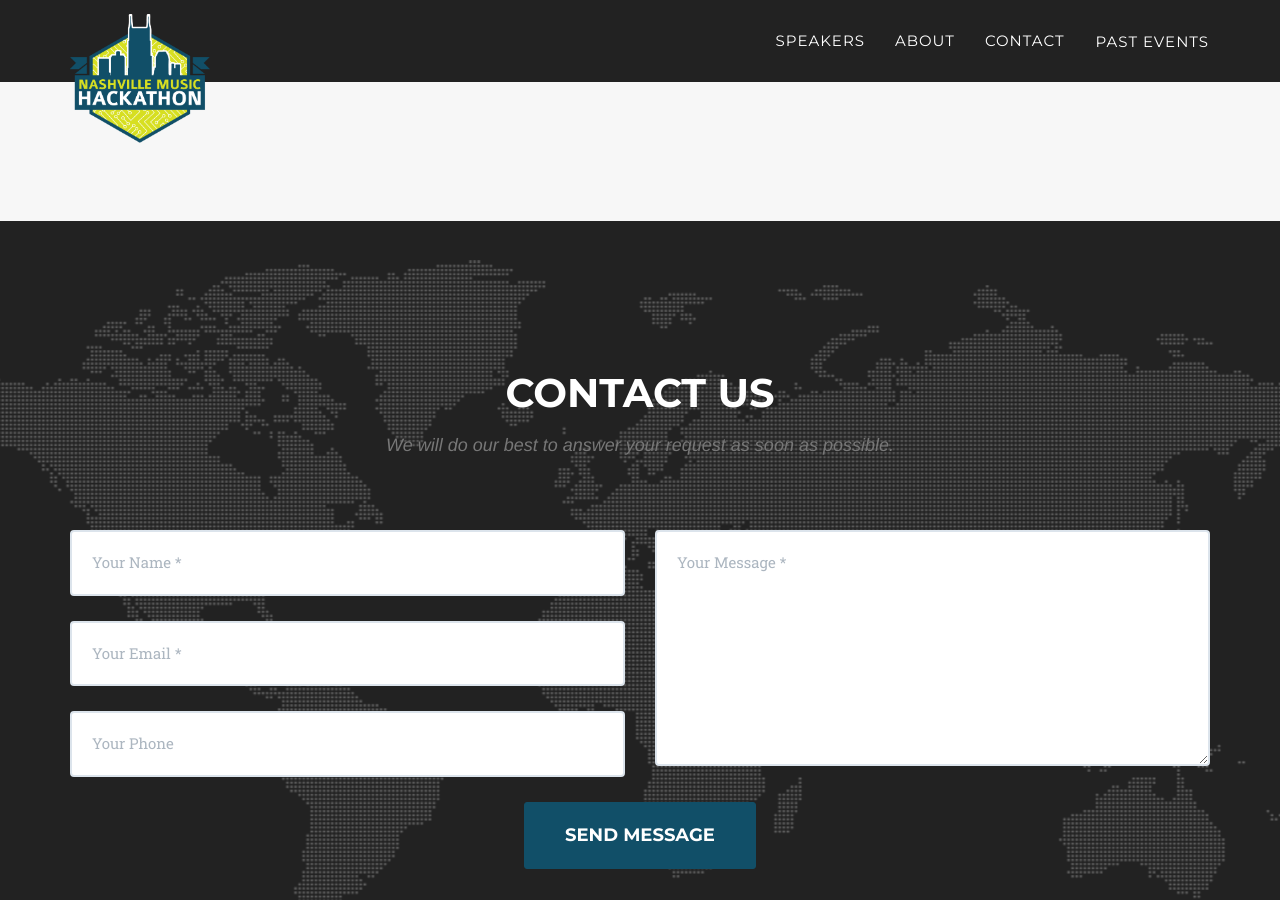
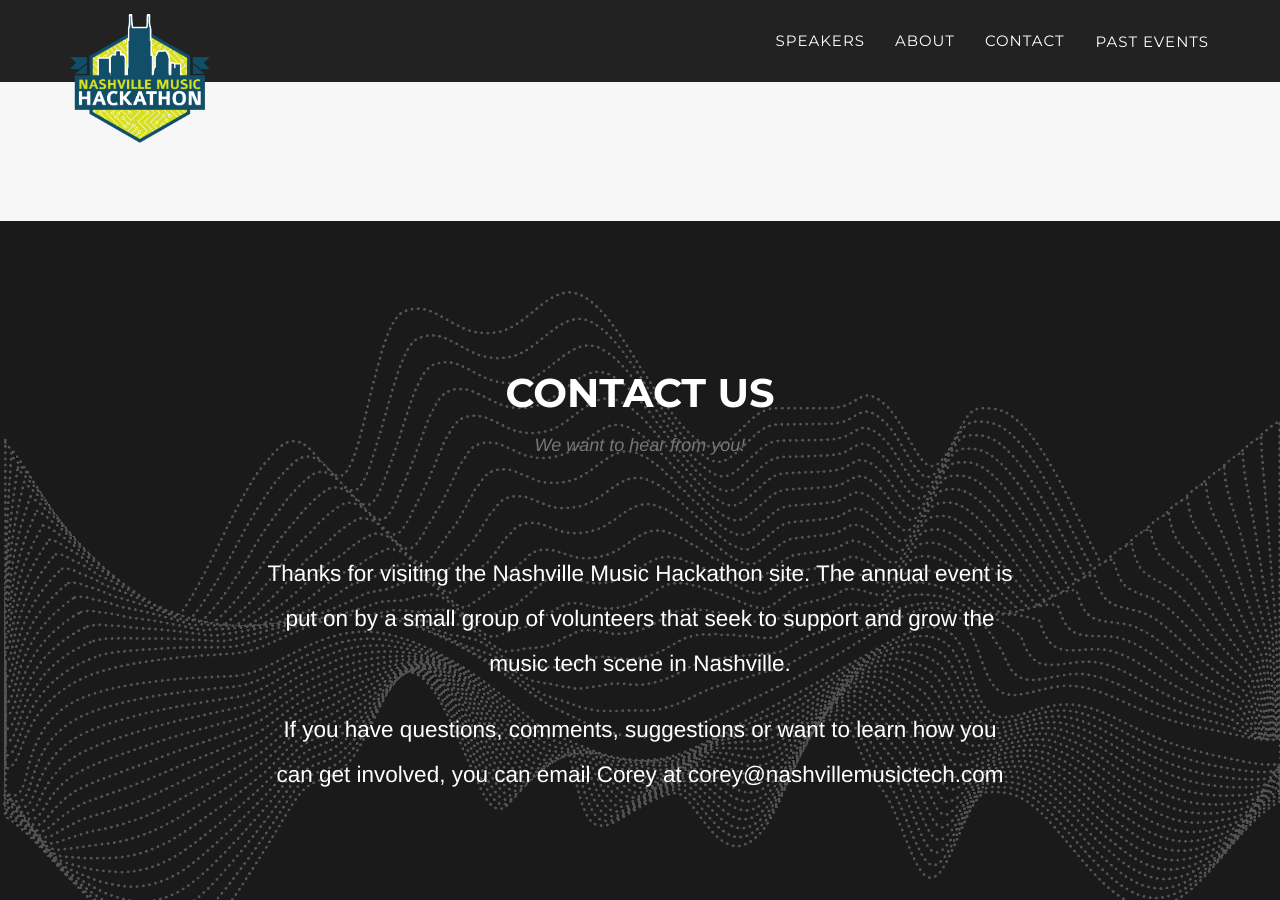
Before and after one commit to CoreyAR/nashville-music-hackathon, a Jekyll site: the page built from index.html, in a window 1280 px wide and 900 px high, scrolled down 3715 px. Built offline with Jekyll 4.4.1, drawn with Linux system fonts in a browser that asks for light colours; some web fonts are replaced.

Commit message:
Update contact section

```diff
--- a/_2018_pages/faqs.html
+++ b/_2018_pages/faqs.html
@@ -33,7 +33,7 @@
             <b>HOW CAN I HELP?</b>
             <br>We run lean and appreciate support in putting on the hackathon. If you'd like to present, make a cash / in-kind
             donation, or swap ideas,
-            <a href="mailto:hello.world@gmail.com">drop us a line.</a>
+            <a href="mailto:corey@nashvillemusictech.com">drop us a line.</a>
             <br>
             <br>
         </li>
--- a/_includes/common/contact.html
+++ b/_includes/common/contact.html
@@ -3,40 +3,13 @@
             <div class="row">
                 <div class="col-lg-12 text-center">
                     <h2 class="section-heading">Contact Us</h2>
-                    <h3 class="section-subheading text-muted">We will do our best to answer your request as soon as possible.</h3>
+                    <h3 class="section-subheading text-muted">We want to hear from you!</h3>
                 </div>
             </div>
             <div class="row">
-                <div class="col-lg-12">
-                    <form name="sentMessage" id="contactForm" action="https://formspree.io/hello.world@gmail.com" method="POST" novalidate>
-                        <div class="row">
-                            <div class="col-md-6">
-                                <div class="control-group form-group">
-                                    <input type="text" class="form-control" name="name" placeholder="Your Name *" id="name" required data-validation-required-message="Please enter your name."WW>
-                                    <p class="help-block text-danger"></p>
-                                </div>
-                                <div class="control-group form-group">
-                                    <input type="email" class="form-control" name="_replyto" placeholder="Your Email *" id="email" required data-validation-required-message="Please enter your email address.">
-                                    <p class="help-block text-danger"></p>
-                                </div>
-                                <div class="control-group form-group">
-                                    <input type="tel" class="form-control" name="phone" placeholder="Your Phone" id="phone" required data-validation-required-message="Please enter your phone number (optional).">
-                                    <p class="help-block text-danger"></p>
-                                </div>
-                            </div>
-                            <div class="col-md-6">
-                                <div class="control-group form-group">
-                                    <textarea class="form-control" name="message" placeholder="Your Message *" id="message" required data-validation-required-message="Please enter a message."></textarea>
-                                    <p class="help-block text-danger"></p>
-                                </div>
-                            </div>
-                            <div class="clearfix"></div>
-                            <div class="col-lg-12 text-center">
-                                <div id="success"></div>
-                                <button type="submit" value="Send" class="btn btn-xl">Send Message</button>
-                            </div>
-                        </div>
-                    </form>
+                <div class="col-lg-push-2 col-lg-8">
+                    <h3 class="section-content">Thanks for visiting the Nashville Music Hackathon site. The annual event is put on by a small group of volunteers that seek to support and grow the music tech scene in Nashville.</h3>
+                    <h3 class="section-content">If you have questions, comments, suggestions or want to learn how you can get involved, you can <a href="mailto:corey@nashvillemusictech.com"></a> email Corey </a> at corey@nashvillemusictech.com</h3>
                 </div>
             </div>
         </div>
```
Also changed, not shown: _includes/css/agency.css (+16 -3 lines), static/img/CP004_SOUND_EXPANDED_CC-18-DARK.png (added), static/img/map-image.png (deleted), 1 other file.
